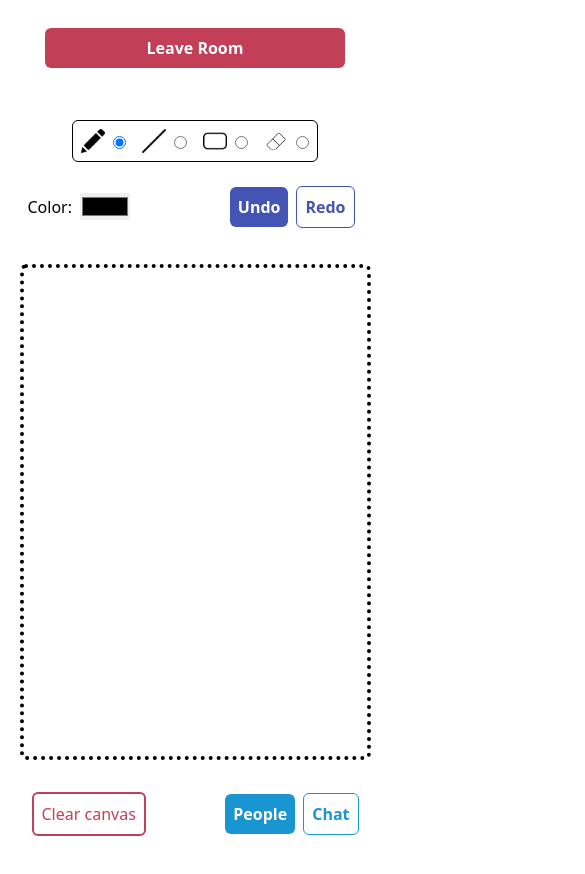
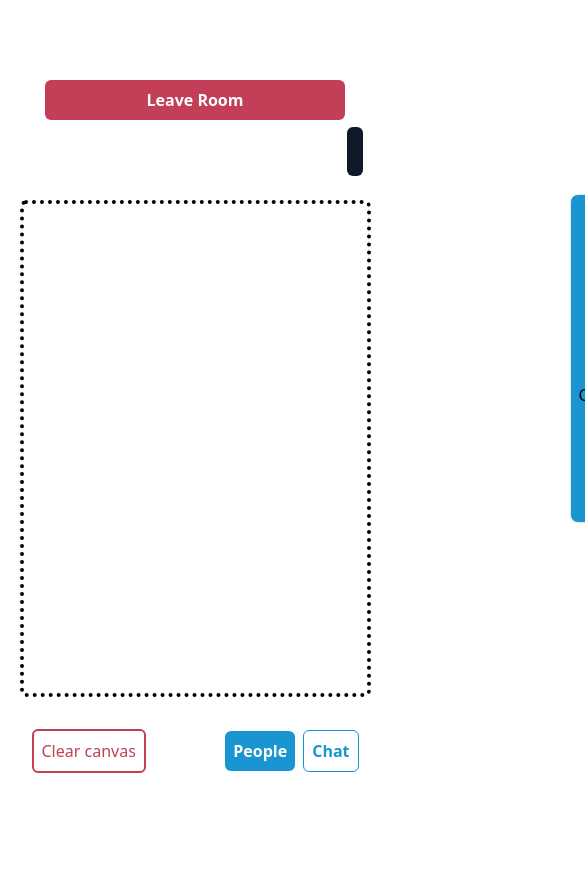
Before and after one commit to sd012gfhkhhvh/Slate.AI, a React (Vite) app in the folder client/: page /1 in a window 390 px wide. Shown: the top 874 px of the page, 585 px wide, since content can reach past the window. Built offline with nearby package versions, Linux system fonts and the light colour scheme; no server answers.

Commit message:
added a toolbar for mobile view

```diff
--- a/client/index.html
+++ b/client/index.html
@@ -5,6 +5,7 @@
     <link rel="icon" type="image/svg+xml" href="./src/assets/SlateAI-Logo.png" />
     <meta name="viewport" content="width=device-width, initial-scale=1.0" />
     <title>Slate.AI</title>
+    <link rel="stylesheet" href="https:cdn.jsdelivr.net/npm/bootstrap-icons@1.7.2/font/bootstrap-icons.css">
   </head>
   <body>
     <div id="root"></div>
--- a/client/src/pages/RoomPage/index.jsx
+++ b/client/src/pages/RoomPage/index.jsx
@@ -107,6 +107,12 @@ export const RoomPage = ({ user, socket }) => {
     }
   };
 
+  //handle toggle of tools navigation bar
+
+  const openToolbar = () =>{
+    document.querySelector('.sidebar').classList.toggle('right-[20px]')
+  }
+
   return (
     <>
       {/* main div of canvas page */}
@@ -141,10 +147,16 @@ export const RoomPage = ({ user, socket }) => {
                 Leave Room
               </button>
             </div>
+            {/* mobile view toolbar */}
+            <div className="md:hidden relative text-4xl text-white self-end cursor-pointer" onClick={openToolbar}>
+              <i className="bi bi-pencil-square px-2 bg-gray-900 rounded-md"></i>
+            </div>
+<div className="md:h-full sidebar md:right-auto right-[-300px] md:border-none border md:top-0 top-[23%] md:bg-neutral-50 rounded-lg bg-[#1995D1] md:p-0 p-2 md:relative absolute md:overflow-hidden overflow-y-auto ">
+
 
             {/* Choose drawing element start */}
-            <div className="flex justify-center mt-10 items-center md:h-[80%] ">
-              <div className="flex  md:flex-col border-[1px] rounded-md border-black border-solid">
+            <div className="flex justify-center md:mt-10 m-0 items-center md:h-[80%] ">
+              <div className="flex flex-col  border-[1px] rounded-md border-black border-solid">
                 <div className="flex p-2 gap-2 items-center">
                   <img className="tool-logo" src={pencilIcon} alt="icon" />
                   <input
@@ -227,7 +239,7 @@ export const RoomPage = ({ user, socket }) => {
               </button>
             </div>
 
-            <div className="flex w-[100%] justify-between mt-4 items-center">
+            <div className="flex flex-col md:flex-row w-[100%] justify-between mt-4 items-center">
               {/* color picker for mobile view, hidden in desktop view */}
               <div className="md:hidden">
                 <div className="flex items-center">
@@ -243,8 +255,8 @@ export const RoomPage = ({ user, socket }) => {
               </div>
 
               {/* undo and redo button for mobile view, hidden in desktop view */}
-              <div className="flex  md:hidden justify-between items-center">
-                <div className="p-2 gap-2 justify-center md:hidden flex items-center w-[100%]">
+              <div className="flex md:hidden justify-between items-center">
+                <div className="p-2 gap-2 justify-center md:hidden flex md:flex-row flex-col items-center w-[100%]">
                   <button
                     className="p-2 rounded-md bg-[#4454b4] md:relative  text-white font-semibold"
                     onClick={handleUndo}
@@ -253,7 +265,7 @@ export const RoomPage = ({ user, socket }) => {
                     Undo
                   </button>
                   <button
-                    className="p-2 rounded-md border-[#4454b4] border-solid border-[1px] text-[#4454b4] font-semibold"
+                    className="p-2 rounded-md border-[#4454b4] border-solid border-[1px] text-white md:text-[#4454b4] font-semibold"
                     onClick={handleRedo}
                     disabled={removedElements.length <= 0}
                   >
@@ -264,7 +276,7 @@ export const RoomPage = ({ user, socket }) => {
             </div>
           </div>
         </div>
-
+</div>
         <div className="md:w-[65%] w-[90vw] md:h-[100%] h-[60%] my-3 md:my-0 md:max-h-[1000px]  flex flex-col justify-center md:max-w-[1500px] items-center">
           {/* Whiteboard Implementation */}
           <div className="w-[100%] h-[100%] border-4 my-2 border-black border-dotted rounded-md ">
```
